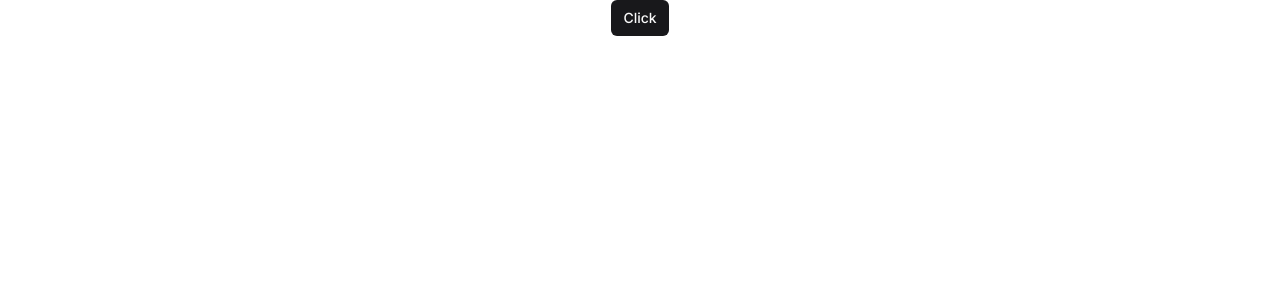
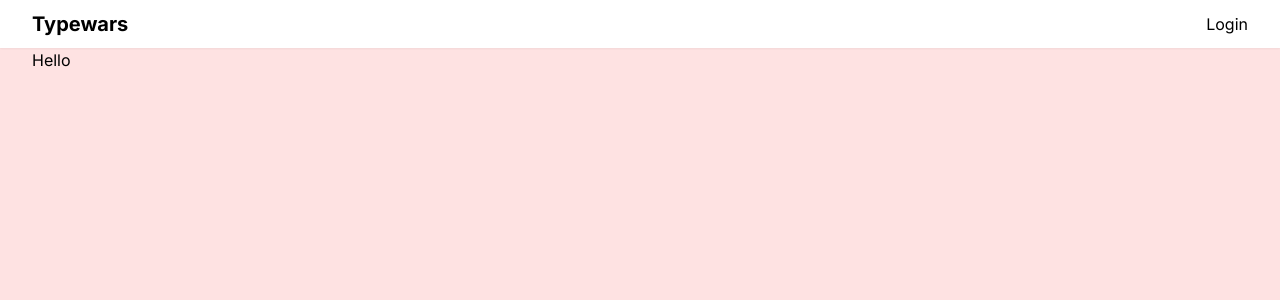
Before and after one commit to Spichkenss/type-wars, a Next.js app: page / in a window 1280 px wide. Shown: the top 300 px of the page. Built offline with nearby package versions, Linux system fonts and the light colour scheme.

Commit message:
style(layout): added navbar and page wrapper

```diff
--- a/package.json
+++ b/package.json
@@ -6,7 +6,8 @@
     "dev": "next dev",
     "build": "next build",
     "start": "next start",
-    "lint": "next lint"
+    "lint": "next lint",
+    "lint:fix": "next lint --fix"
   },
   "dependencies": {
     "@radix-ui/react-slot": "^1.0.2",
@@ -23,10 +24,13 @@
     "@types/node": "^20",
     "@types/react": "^18",
     "@types/react-dom": "^18",
+    "@typescript-eslint/eslint-plugin": "^6.13.2",
+    "@typescript-eslint/parser": "^6.13.2",
     "autoprefixer": "^10.0.1",
     "eslint": "^8",
     "eslint-config-airbnb": "^19.0.4",
     "eslint-config-next": "14.0.4",
+    "eslint-plugin-tailwindcss": "^3.13.0",
     "postcss": "^8",
     "tailwindcss": "^3.3.0",
     "typescript": "^5"
--- /dev/null
+++ b/src/app/config/pages/index.ts
@@ -0,0 +1,7 @@
+enum Routes {
+  HOME = "Home"
+}
+
+export const Pages: Record<Routes, string> = {
+  [Routes.HOME]: "/",
+};
--- a/src/app/layout.tsx
+++ b/src/app/layout.tsx
@@ -3,6 +3,8 @@ import { Inter } from "next/font/google";
 import { PropsWithChildren } from "react";
 
 import "./globals.css";
+import { Navbar } from "@/widgets/navbar";
+import { PageWrapper } from "@/shared/ui/page-wrapper";
 
 const inter = Inter({ subsets: ["latin"] });
 
@@ -16,7 +18,10 @@ export default function RootLayout({ children }: RootLayoutProps) {
   return (
     <html lang="en">
       <body className={inter.className}>
-        {children}
+        <Navbar />
+        <PageWrapper>
+          {children}
+        </PageWrapper>
       </body>
     </html>
   );
--- a/src/app/page.tsx
+++ b/src/app/page.tsx
@@ -1,9 +1,5 @@
-import { Button } from "@/shared/ui/button";
-
 export default function Home() {
   return (
-    <main className="flex min-h-screen flex-col items-center">
-      <Button size="sm">Click</Button>
-    </main>
+    <div>Hello</div>
   );
 }
--- /dev/null
+++ b/src/shared/ui/page-wrapper.tsx
@@ -0,0 +1,15 @@
+import { PropsWithChildren } from "react";
+
+interface PageWrapperProps extends PropsWithChildren {}
+
+export const PageWrapper = ({ children }: PageWrapperProps) => {
+  return (
+    <main className="flex min-h-screen flex-col">
+      <div className="grow bg-red-100 pt-12">
+        <div className="container">
+          {children}
+        </div>
+      </div>
+    </main>
+  );
+};
--- /dev/null
+++ b/src/widgets/navbar/index.ts
@@ -0,0 +1 @@
+export { Navbar } from "./ui/navbar";
--- /dev/null
+++ b/src/widgets/navbar/ui/navbar.tsx
@@ -0,0 +1,13 @@
+import Link from "next/link";
+import { Pages } from "@/app/config/pages";
+
+export function Navbar() {
+  return (
+    <header className="fixed inset-x-0 top-0 z-30 flex w-full bg-background shadow-sm">
+      <nav className="container flex h-12 items-center justify-between">
+        <Link href={Pages.Home} className="text-xl font-bold">Typewars</Link>
+        <div>Login</div>
+      </nav>
+    </header>
+  );
+}
```
Also changed, not shown: .eslintrc.json, 1 other file (tests, documents, lock files or other folders).
